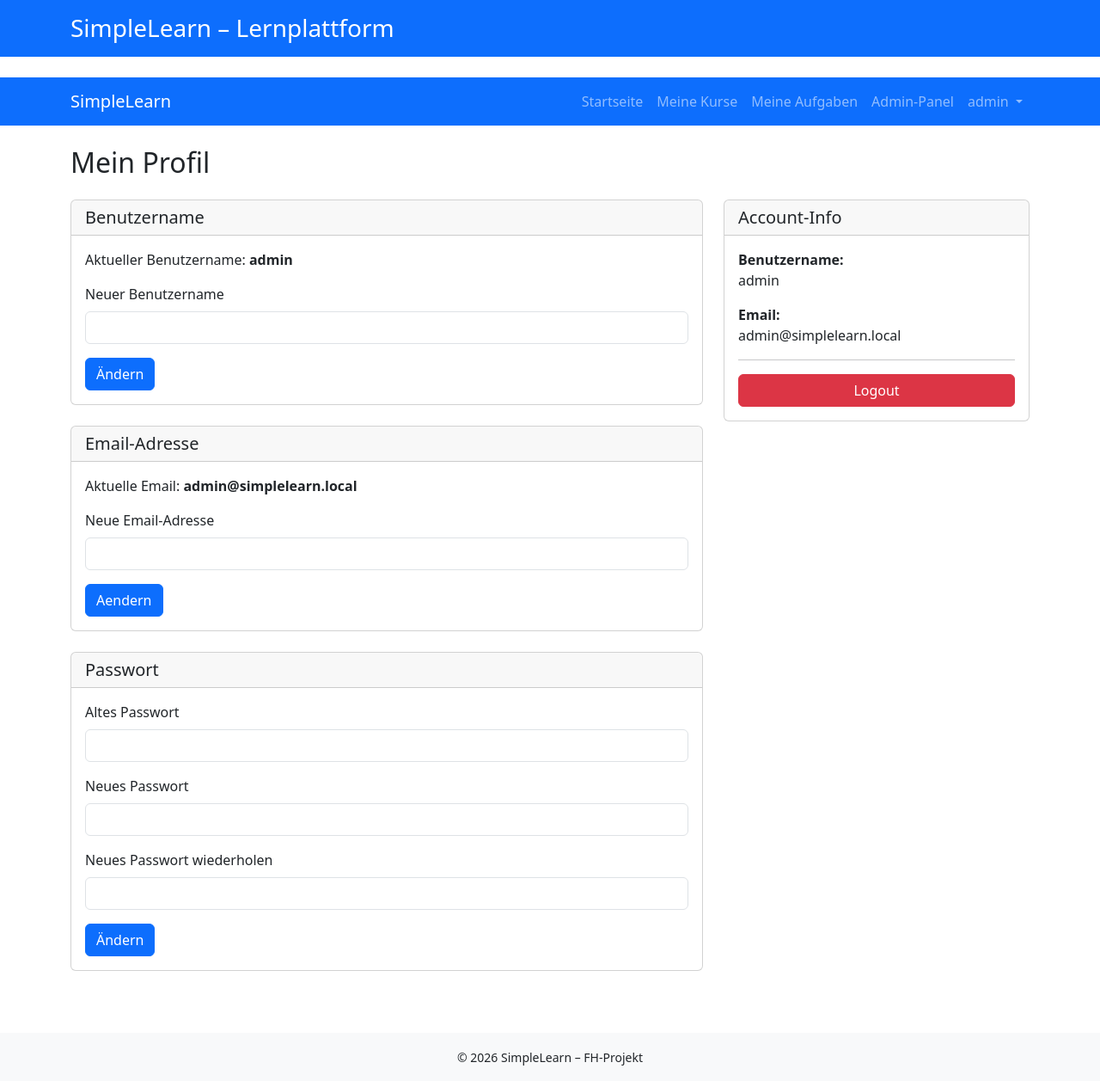
After one commit to matthiasmw1/SimpleLearn-Eine-einfache-Lernplattform, a PHP site: page /profile.php in a window 1280 px wide. The commit adds this page. Shown: the whole page at 86% size. Run offline with PHP 8.4, Linux system fonts and the light colour scheme; a user stored in the database is signed in; data comes from the database, SQL or seed files in the repository.

Commit message:
Initial commit

```diff
--- a/hash.php
+++ /dev/null
@@ -1,2 +0,0 @@
-<?php
-echo password_hash("123456", PASSWORD_DEFAULT);
--- a/login.php
+++ b/login.php
@@ -51,12 +51,12 @@ if ($_SERVER['REQUEST_METHOD'] === 'POST') {
         <form method="post" class="col-md-6" autocomplete="off">
             <div class="mb-3">
                 <label class="form-label">Benutzername oder E-Mail</label>
-                <input type="text" name="username_or_email" class="form-control" required autofocus>
+                <input type="text" name="username_or_email" class="form-control" autocomplete="off" required autofocus>
             </div>
 
             <div class="mb-3">
                 <label class="form-label">Passwort</label>
-                <input type="password" name="password" class="form-control" required>
+                <input type="password" name="password" class="form-control" autocomplete="off" required>
             </div>
 
             <button type="submit" class="btn btn-primary">Einloggen</button>
--- /dev/null
+++ b/profile.php
@@ -0,0 +1,207 @@
+<?php
+require_once __DIR__ . '/config.php';
+require_once __DIR__ . '/util/auth_helper.php';
+
+requireLogin();
+
+$pdo = $GLOBALS['pdo'];
+$user_id = getCurrentUserId();
+$errors = [];
+
+// Aktuelle Daten laden
+$stmt = $pdo->prepare("SELECT username, email FROM users WHERE id = ?");
+$stmt->execute([$user_id]);
+$user = $stmt->fetch();
+
+$username = $user['username'];
+$email = $user['email'];
+
+// Username ändern
+if ($_SERVER['REQUEST_METHOD'] === 'POST' && isset($_POST['action']) && $_POST['action'] === 'change_username') {
+    $new_username = trim($_POST['new_username'] ?? '');
+
+    if (!$new_username) {
+        $errors[] = 'Benutzername darf nicht leer sein.';
+    } elseif (strlen($new_username) < 3) {
+        $errors[] = 'Benutzername muss mindestens 3 Zeichen lang sein.';
+    } else {
+        // Prüfen ob Username schon existiert
+        $stmt = $pdo->prepare("SELECT id FROM users WHERE username = ? AND id != ?");
+        $stmt->execute([$new_username, $user_id]);
+        if ($stmt->fetch()) {
+            $errors[] = 'Dieser Benutzername existiert bereits.';
+        } else {
+            $stmt = $pdo->prepare("UPDATE users SET username = ? WHERE id = ?");
+            if ($stmt->execute([$new_username, $user_id])) {
+                $_SESSION['username'] = $new_username;
+                $username = $new_username;
+                $errors[] = 'Benutzername aktualisiert.';
+            }
+        }
+    }
+}
+
+// Email ändern
+if ($_SERVER['REQUEST_METHOD'] === 'POST' && isset($_POST['action']) && $_POST['action'] === 'change_email') {
+    $new_email = trim($_POST['new_email'] ?? '');
+
+    if (!$new_email) {
+        $errors[] = 'Email darf nicht leer sein.';
+    } elseif (!filter_var($new_email, FILTER_VALIDATE_EMAIL)) {
+        $errors[] = 'Ungueltige Email-Adresse.';
+    } else {
+        // Prüfen ob Email schon existiert
+        $stmt = $pdo->prepare("SELECT id FROM users WHERE email = ? AND id != ?");
+        $stmt->execute([$new_email, $user_id]);
+        if ($stmt->fetch()) {
+            $errors[] = 'Diese Email existiert bereits.';
+        } else {
+            $stmt = $pdo->prepare("UPDATE users SET email = ? WHERE id = ?");
+            if ($stmt->execute([$new_email, $user_id])) {
+                $email = $new_email;
+                $errors[] = 'Email aktualisiert.';
+            }
+        }
+    }
+}
+
+// Passwort ändern
+if ($_SERVER['REQUEST_METHOD'] === 'POST' && isset($_POST['action']) && $_POST['action'] === 'change_password') {
+    $old_password = $_POST['old_password'] ?? '';
+    $new_password = $_POST['new_password'] ?? '';
+    $new_password_repeat = $_POST['new_password_repeat'] ?? '';
+
+    // Altes Passwort prüfen
+    $stmt = $pdo->prepare("SELECT password_hash FROM users WHERE id = ?");
+    $stmt->execute([$user_id]);
+    $user_data = $stmt->fetch();
+
+    if (!password_verify($old_password, $user_data['password_hash'])) {
+        $errors[] = 'Altes Passwort ist falsch.';
+    } elseif (!$new_password || !$new_password_repeat) {
+        $errors[] = 'Neues Passwort darf nicht leer sein.';
+    } elseif (strlen($new_password) < 6) {
+        $errors[] = 'Passwort muss mindestens 6 Zeichen lang sein.';
+    } elseif ($new_password !== $new_password_repeat) {
+        $errors[] = 'Passwörter stimmen nicht überein.';
+    } else {
+        $hashed = password_hash($new_password, PASSWORD_DEFAULT);
+        $stmt = $pdo->prepare("UPDATE users SET password_hash = ? WHERE id = ?");
+        if ($stmt->execute([$hashed, $user_id])) {
+            $errors[] = 'Passwort aktualisiert.';
+        }
+    }
+}
+?>
+<!DOCTYPE html>
+<html lang="de">
+<head>
+    <meta charset="UTF-8">
+    <meta name="viewport" content="width=device-width, initial-scale=1.0">
+    <title>Profil - SimpleLearn</title>
+    <?php include __DIR__ . '/includes/head-includes.php'; ?>
+</head>
+<body>
+    <?php include __DIR__ . '/includes/header.php'; ?>
+    <?php include __DIR__ . '/includes/nav.php'; ?>
+
+    <main class="container mt-4">
+        <h2 class="mb-4">Mein Profil</h2>
+
+        <?php if (!empty($errors)): ?>
+            <div class="alert alert-<?php echo strpos($errors[0], 'aktualisiert') !== false ? 'success' : 'danger'; ?>">
+                <?php foreach ($errors as $error): ?>
+                    <div><?php echo htmlspecialchars($error); ?></div>
+                <?php endforeach; ?>
+            </div>
+        <?php endif; ?>
+
+        <div class="row">
+            <div class="col-lg-8">
+                <!-- Benutzername ändern -->
+                <div class="card mb-4">
+                    <div class="card-header">
+                        <h5 class="card-title mb-0">Benutzername</h5>
+                    </div>
+                    <div class="card-body">
+                        <p class="mb-3">Aktueller Benutzername: <strong><?php echo htmlspecialchars($username); ?></strong></p>
+                        <form method="post" autocomplete="off">
+                            <div class="mb-3">
+                                <label class="form-label">Neuer Benutzername</label>
+                                <input type="text" name="new_username" class="form-control" autocomplete="off" required>
+                            </div>
+                            <input type="hidden" name="action" value="change_username">
+                            <button type="submit" class="btn btn-primary">Ändern</button>
+                        </form>
+                    </div>
+                </div>
+
+                <!-- Email ändern -->
+                <div class="card mb-4">
+                    <div class="card-header">
+                        <h5 class="card-title mb-0">Email-Adresse</h5>
+                    </div>
+                    <div class="card-body">
+                        <p class="mb-3">Aktuelle Email: <strong><?php echo htmlspecialchars($email); ?></strong></p>
+                        <form method="post" autocomplete="off">
+                            <div class="mb-3">
+                                <label class="form-label">Neue Email-Adresse</label>
+                                <input type="email" name="new_email" class="form-control" autocomplete="off" required>
+                            </div>
+                            <input type="hidden" name="action" value="change_email">
+                            <button type="submit" class="btn btn-primary">Aendern</button>
+                        </form>
+                    </div>
+                </div>
+
+                <!-- Passwort ändern -->
+                <div class="card mb-4">
+                    <div class="card-header">
+                        <h5 class="card-title mb-0">Passwort</h5>
+                    </div>
+                    <div class="card-body">
+                        <form method="post" autocomplete="off">
+                            <div class="mb-3">
+                                <label class="form-label">Altes Passwort</label>
+                                <input type="password" name="old_password" class="form-control" autocomplete="off" required>
+                            </div>
+                            <div class="mb-3">
+                                <label class="form-label">Neues Passwort</label>
+                                <input type="password" name="new_password" class="form-control" autocomplete="off" required>
+                            </div>
+                            <div class="mb-3">
+                                <label class="form-label">Neues Passwort wiederholen</label>
+                                <input type="password" name="new_password_repeat" class="form-control" autocomplete="off" required>
+                            </div>
+                            <input type="hidden" name="action" value="change_password">
+                            <button type="submit" class="btn btn-primary">Ändern</button>
+                        </form>
+                    </div>
+                </div>
+            </div>
+
+            <div class="col-lg-4">
+                <div class="card">
+                    <div class="card-header">
+                        <h5 class="card-title mb-0">Account-Info</h5>
+                    </div>
+                    <div class="card-body">
+                        <p>
+                            <strong>Benutzername:</strong><br>
+                            <?php echo htmlspecialchars($username); ?>
+                        </p>
+                        <p>
+                            <strong>Email:</strong><br>
+                            <?php echo htmlspecialchars($email); ?>
+                        </p>
+                        <hr>
+                        <a href="logout.php" class="btn btn-danger w-100">Logout</a>
+                    </div>
+                </div>
+            </div>
+        </div>
+    </main>
+
+    <?php include __DIR__ . '/includes/footer.php'; ?>
+</body>
+</html>
```
Also changed, not shown: about.php (deleted, +0 -32 lines), register.php (+4 -4 lines).
